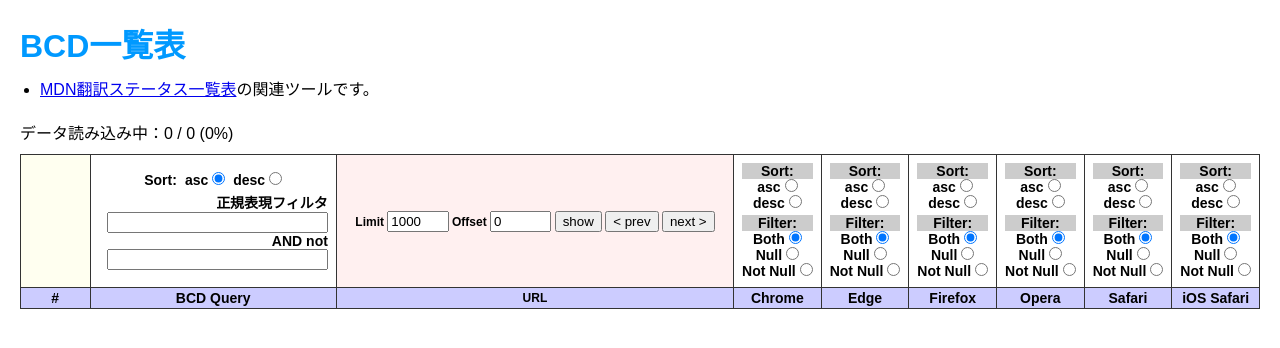
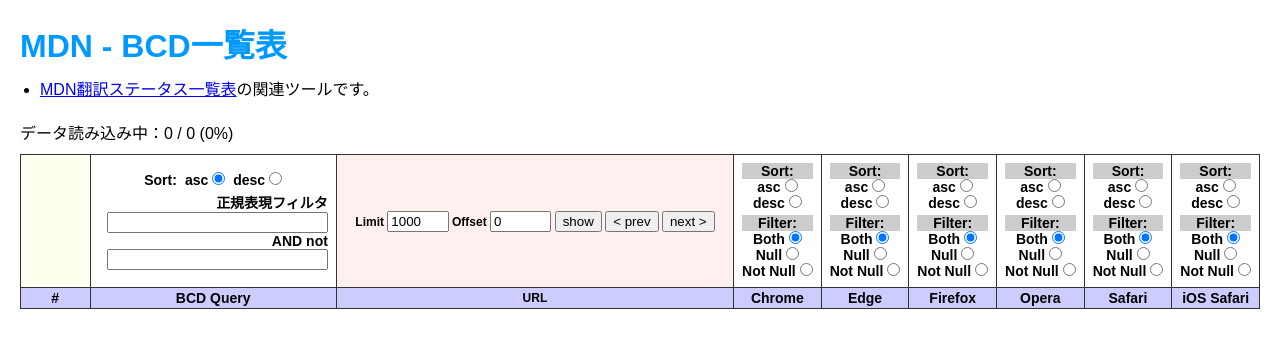
Before and after one commit to debiru/mdn-translation-docs, a PHP site: page /bcd/index.php in a window 1280 px wide. Shown: the top 348 px of the page. Run offline with PHP 8.4, Linux system fonts and the light colour scheme; lists and menus that the app fills with data are empty.

Commit message:
update BCD table

```diff
--- a/bcd/index.php
+++ b/bcd/index.php
@@ -2,13 +2,13 @@
 <html>
   <head>
     <meta charset="UTF-8" />
-    <title>BCD一覧表</title>
+    <title>MDN - BCD一覧表</title>
     <link rel="stylesheet" href="style.css" />
     <script src="script.js"></script>
   </head>
   <body>
     <header>
-      <h1><a href="/">BCD一覧表</a></h1>
+      <h1><a href="/">MDN - BCD一覧表</a></h1>
       <ul>
         <li><a href="https://mdn.lavoscore.org/">MDN翻訳ステータス一覧表</a>の関連ツールです。</li>
       </ul>
--- a/bcd/script.js
+++ b/bcd/script.js
@@ -453,6 +453,7 @@
           if (Util.empty(val)) unset = true;
           else if (key === 'limit' && val === NS.pager.limit.getAttribute('value')) unset = true;
           else if (key === 'offset' && val === NS.pager.offset.getAttribute('value')) unset = true;
+          else if (key === 'sort' && val === 'bcdQuery.asc') unset = true;
           else if (val === 'Both') unset = true;
           unset ? params.delete(key) : params.set(key, val);
         }
```
